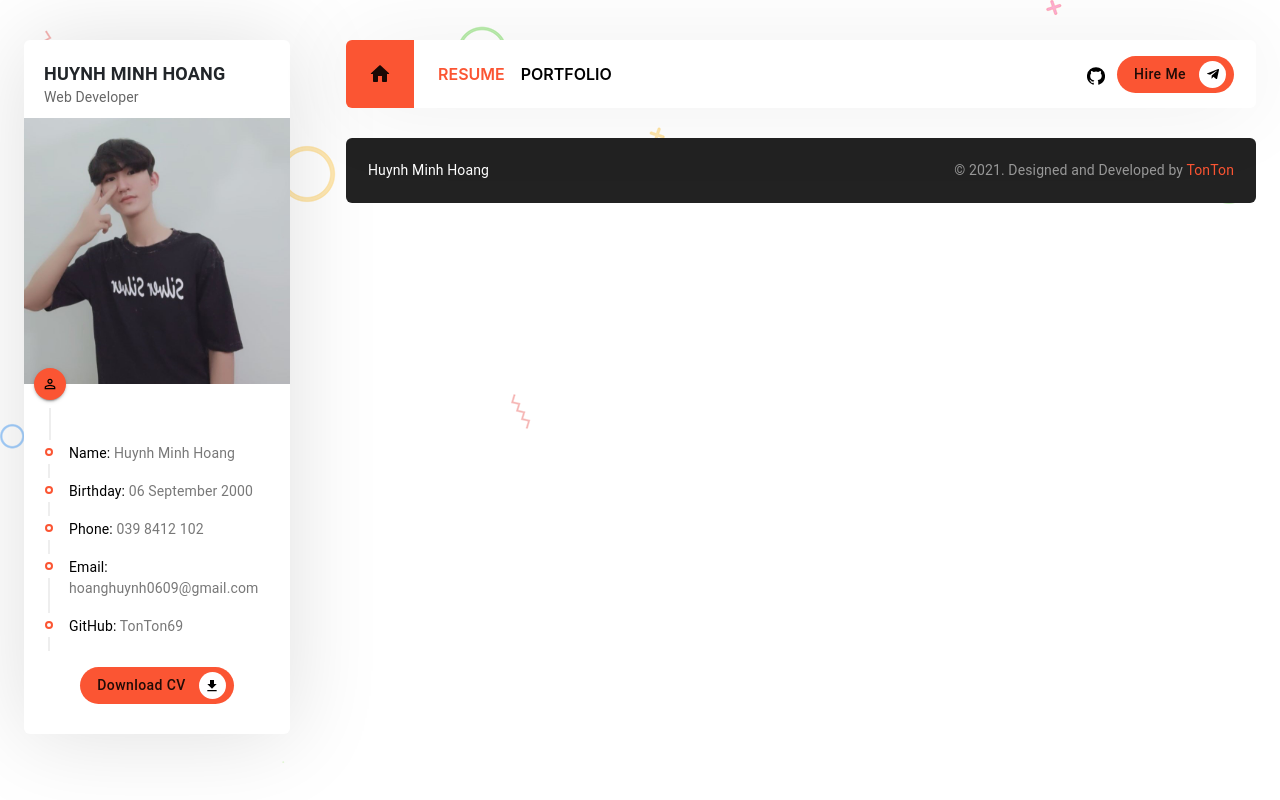
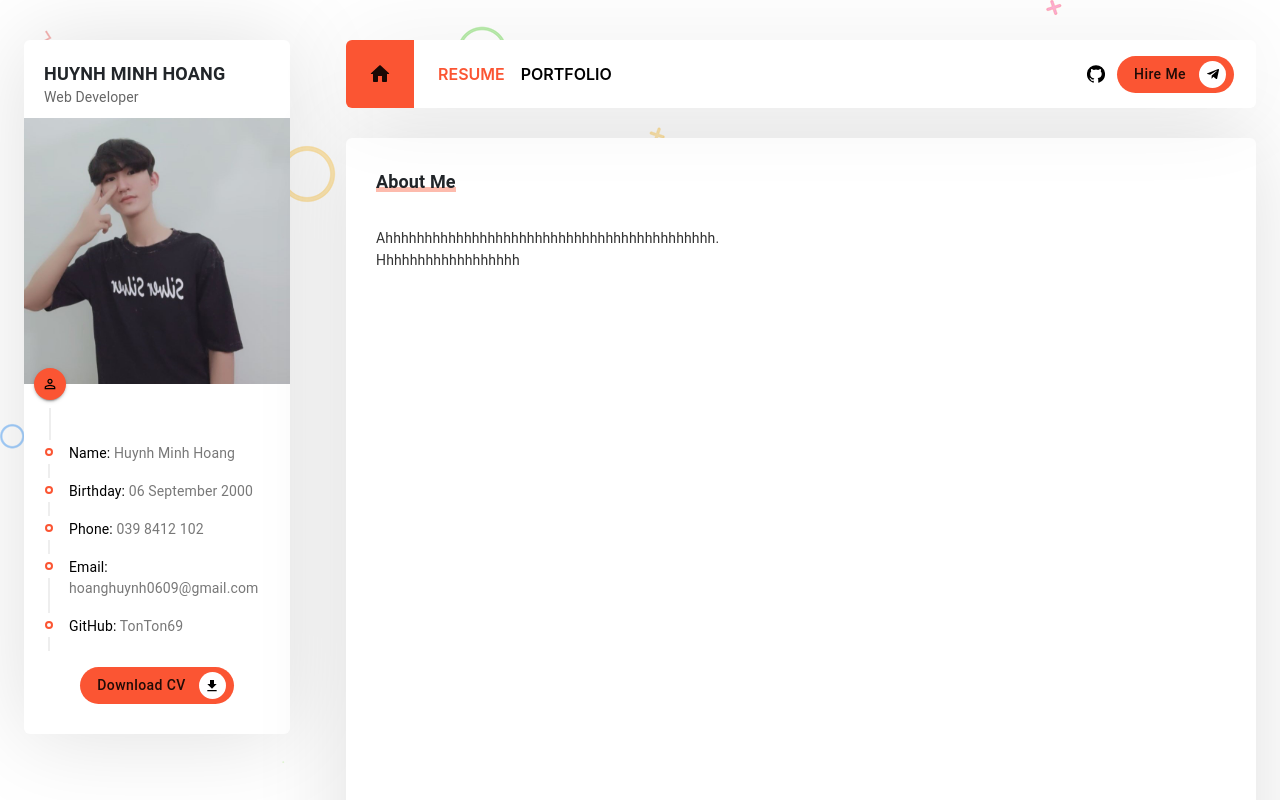
Before and after one commit to TonTon69/portfolio-reactjs, a React (Create React App) app: page / in a window 1280 px wide. Shown: the top 800 px of the page. Built offline with nearby package versions, Linux system fonts and the light colour scheme.

Commit message:
resume about me

```diff
--- a/src/App.css
+++ b/src/App.css
@@ -1,9 +1,20 @@
 :root {
   --main-color: #fb5533;
 }
-
 .top_40 {
-  margin-top: 40px;
+  margin-top: 40px !important;
+}
+.top_30 {
+  margin-top: 30px !important;
+}
+.p_30 {
+  padding: 30px !important;
+}
+.pb_45 {
+  padding-bottom: 45px !important;
+}
+.mb_30 {
+  margin-bottom: 30px !important;
 }
 @media (max-width: 991px) {
   .top_40 {
@@ -16,3 +27,12 @@
   -webkit-box-shadow: 0px 2px 92px 0px rgba(0, 0, 0, 0.13);
   -moz-box-shadow: 0px 2px 92px 0px rgba(0, 0, 0, 0.13);
 }
+.main_content {
+  background-color: #fff;
+  min-height: 100vh;
+  border-radius: 6px;
+  -webkit-border-radius: 6px;
+  -moz-border-radius: 6px;
+  margin-bottom: 30px;
+  padding: 30px;
+}
--- a/src/App.js
+++ b/src/App.js
@@ -21,14 +21,16 @@ function App() {
         <Grid item xs>
           <Router>
             <Header />
+            <div className="main_content container_shadow">
               <Switch>
                 <Route path="/portfolio">
                   <Portfolio />
                 </Route>
-              <Route path="/resume">
+                <Route path="/">
                   <Resume />
                 </Route>
               </Switch>
+            </div>
           </Router>
           <Footer />
         </Grid>
--- a/src/components/Header/Header.css
+++ b/src/components/Header/Header.css
@@ -34,6 +34,8 @@
   align-items: center !important;
 }
 .header .header_right > a > .MuiSvgIcon-root {
+  display: flex;
+  align-items: center;
   color: black;
   font-size: 18px !important;
   margin-right: 12px;
--- /dev/null
+++ b/src/pages/Resume/Resume.css
@@ -0,0 +1,25 @@
+.section_title {
+  position: relative;
+  display: inline-block;
+}
+.section_title .section_title_text {
+  font-size: 18px;
+  font-weight: 600;
+  position: relative;
+  margin: 0;
+}
+.section_title span {
+  position: absolute;
+  height: 5px;
+  width: 100%;
+  bottom: 5px;
+  left: 0;
+  opacity: 0.4;
+  background-color: var(--main-color);
+}
+.aboutme_text {
+  color: #333 !important;
+  font: smaller !important;
+  line-height: 22px !important;
+  white-space: pre-line !important;
+}
--- a/src/pages/Resume/Resume.js
+++ b/src/pages/Resume/Resume.js
@@ -1,7 +1,35 @@
 import React from "react";
+import { Grid, Typography } from "@material-ui/core";
+import resumeData from "../../utils/resumeData";
+import "./Resume.css";
 
 const Resume = () => {
-  return <div>Resume</div>;
+  return (
+    <>
+      {/* About me */}
+      <Grid container className="section pb_45">
+        <Grid item className="section_title mb_30">
+          <span></span>
+          <Typography variant="h6" className="section_title_text">
+            About Me
+          </Typography>
+        </Grid>
+        <Grid item xs={12}>
+          <Typography variant="body2" className="aboutme_text">
+            {resumeData.about}
+          </Typography>
+        </Grid>
+      </Grid>
+      {/* Education and experences */}
+      <Grid container className="section"></Grid>
+      {/* Services */}
+      <Grid container className="section"></Grid>
+      {/* Skills */}
+      <Grid container className="section"></Grid>
+      {/* Contact */}
+      <Grid container className="section"></Grid>
+    </>
+  );
 };
 
 export default Resume;
--- a/src/utils/resumeData.js
+++ b/src/utils/resumeData.js
@@ -15,4 +15,6 @@ export default {
       icon: <GitHubIcon />,
     },
   },
+
+  about: "Ahhhhhhhhhhhhhhhhhhhhhhhhhhhhhhhhhhhhhhhhhh. \nHhhhhhhhhhhhhhhhhh",
 };
```
Also changed, not shown: 1 other file (tests, documents, lock files or other folders). Lines whose indentation alone changed are shown as unchanged.
